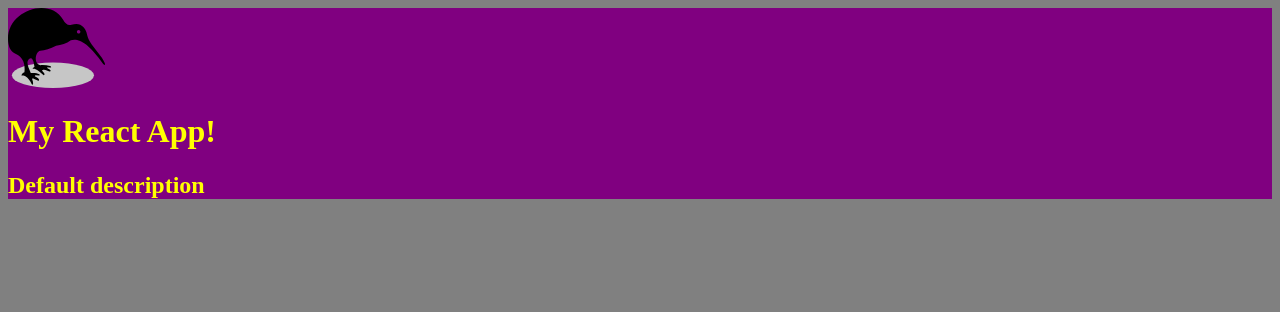
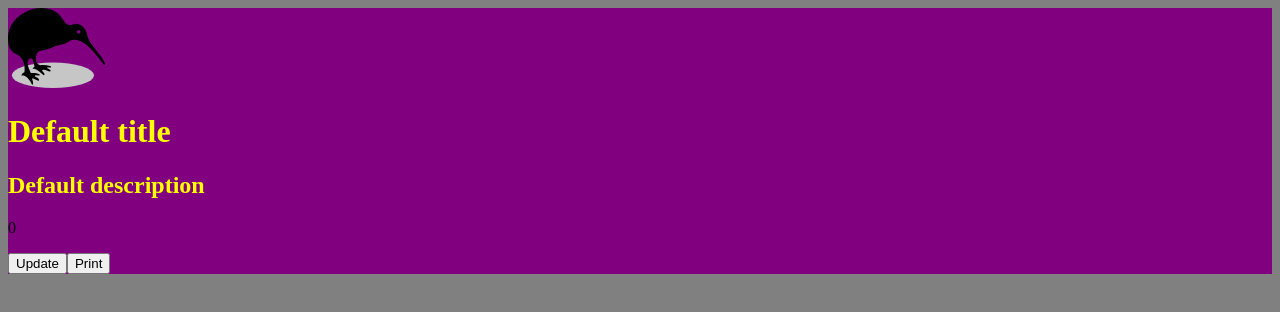
Before and after one commit to GeorgeColdham/super_simple_stock_market, a React app: page / in a window 1280 px wide. Shown: the top 312 px of the page. Built offline with nearby package versions, Linux system fonts and the light colour scheme.

Commit message:
redux added

```diff
--- a/package.json
+++ b/package.json
@@ -37,6 +37,7 @@
     "mocha": "^6.0.2",
     "node-sass": "^4.11.0",
     "optimize-css-assets-webpack-plugin": "^5.0.1",
+    "redux": "^4.0.1",
     "require-hacker": "^3.0.1",
     "sass-loader": "^7.1.0",
     "sinon": "^7.3.0",
@@ -49,7 +50,8 @@
   },
   "dependencies": {
     "react": "^16.8.5",
-    "react-dom": "^16.8.5"
+    "react-dom": "^16.8.5",
+    "react-redux": "^6.0.1"
   },
   "standard": {
     "ignore": [
--- /dev/null
+++ b/src/actions/sums.js
@@ -0,0 +1,8 @@
+import { ADD_NUMBER } from '../constants/action-types'
+
+export const addNumber = number => {
+  return {
+    type: ADD_NUMBER,
+    value: number
+  }
+}
--- a/src/components/TitleBar.js
+++ b/src/components/TitleBar.js
@@ -9,6 +9,9 @@ export default class TitleBar extends Component {
         <img src={Kiwi} />
         <h1 id='titleBar_title'>{this.props.titleText}</h1>
         <h2 id='titleBar_description'>{this.props.description}</h2>
+        <p>{this.props.value}</p>
+        <button onClick={() => this.props.add(2)}>Update</button>
+        <button onClick={() => console.log(this.props)}>Print</button>
       </header>
     )
   }
--- /dev/null
+++ b/src/constants/action-types.js
@@ -0,0 +1,5 @@
+const ADD_NUMBER = 'ADD_NUMBER'
+
+module.exports = {
+  ADD_NUMBER
+}
--- a/src/containers/App.js
+++ b/src/containers/App.js
@@ -1,8 +1,26 @@
 import React, { Component } from 'react'
 import TitleBar from '../components/TitleBar'
+import { connect } from 'react-redux'
+import { addNumber } from '../actions/sums'
 
-export default class App extends Component {
+class App extends Component {
   render () {
-    return <TitleBar titleText={'My React App!'} />
+    return <TitleBar {...this.props} />
   }
 }
+
+const mapStateToProps = state => {
+  return {
+    value: state.sums.value
+  }
+}
+
+const mapDispatchToProps = dispatch => {
+  return {
+    add: number => {
+      dispatch(addNumber(number))
+    }
+  }
+}
+
+export default connect(mapStateToProps, mapDispatchToProps)(App)
--- a/src/index.html
+++ b/src/index.html
@@ -10,6 +10,6 @@
 </head>
 
 <body>
-  <div id="app"></div>
+  <div id="root"></div>
 </body>
 </html>
--- a/src/index.js
+++ b/src/index.js
@@ -3,4 +3,13 @@ import ReactDOM from 'react-dom'
 import App from './containers/App'
 import './main.scss'
 
-ReactDOM.render(<App />, document.getElementById('app'))
+import { Provider } from 'react-redux'
+import store from './store'
+
+const rootElement = document.getElementById('root')
+ReactDOM.render(
+  <Provider store={store}>
+    <App />
+  </Provider>,
+  rootElement
+)
--- /dev/null
+++ b/src/reducers/rootReducer.js
@@ -0,0 +1,6 @@
+import { combineReducers } from 'redux'
+import sums from './sums'
+
+export default combineReducers({
+  sums
+})
--- /dev/null
+++ b/src/reducers/sums.js
@@ -0,0 +1,18 @@
+import { ADD_NUMBER } from '../constants/action-types'
+
+const INITIAL_VALUE = 0
+
+const initialState = {
+  value: INITIAL_VALUE
+}
+
+export const addNumber = (state, number) => Object.assign({}, state, { value: state.value + number })
+
+export default (state = initialState, action) => {
+  switch (action.type) {
+    case ADD_NUMBER:
+      return addNumber(state, action.value)
+    default:
+      return state
+  }
+}
--- /dev/null
+++ b/src/store.js
@@ -0,0 +1,11 @@
+import { createStore } from 'redux'
+import rootReducer from './reducers/rootReducer'
+
+const initialState = {}
+
+const store = createStore(
+  rootReducer,
+  initialState
+)
+
+export default store
--- a/src/vendor.js
+++ /dev/null
@@ -1 +0,0 @@
-// Example file, can load logically seperate js such as bootstrap's Js, analytics, background proccesses etc.
--- a/webpack.common.js
+++ b/webpack.common.js
@@ -1,7 +1,6 @@
 module.exports = {
   entry: {
-    main: './src/index.js',
-    vendor: './src/vendor.js'
+    main: './src/index.js'
   },
   module: {
     rules: [
```
Also changed, not shown: 1 other file (tests, documents, lock files or other folders).
